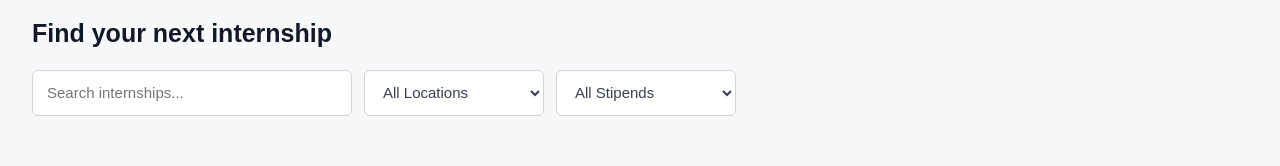
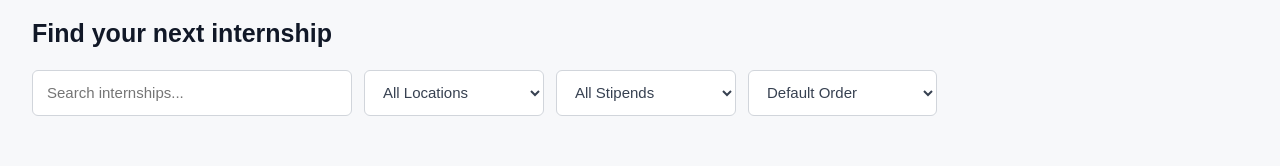
Before and after one commit to KunjAgarwal/Job-and-Internship-management-portal, a plain HTML site: page jobs/internships.html in a window 1280 px wide. Shown: the part 564-730 px from the top of the page. Drawn offline with Linux system fonts and the light colour scheme; no server answers.

Commit message:
feat: add stipend sorting control to internship listings

```diff
--- a/jobs/internships.html
+++ b/jobs/internships.html
@@ -69,6 +69,12 @@
                     <option value="">All Stipends</option>
                 </select>
 
+                <select id="internshipSalarySort">
+                    <option value="">Default Order</option>
+                    <option value="low-to-high">Stipend: Low to High</option>
+                    <option value="high-to-low">Stipend: High to Low</option>
+                </select>
+
             </div>
 
 
```
